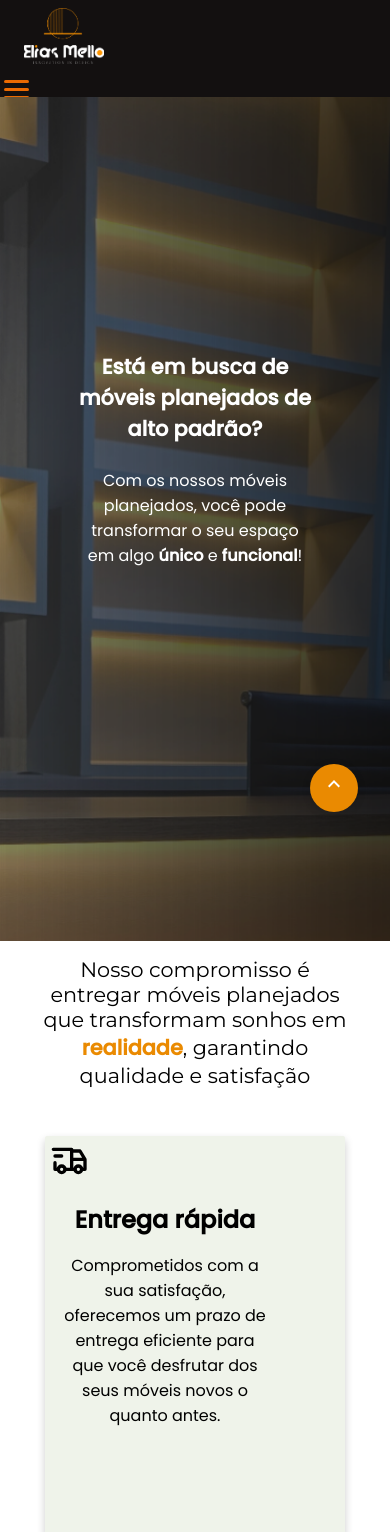
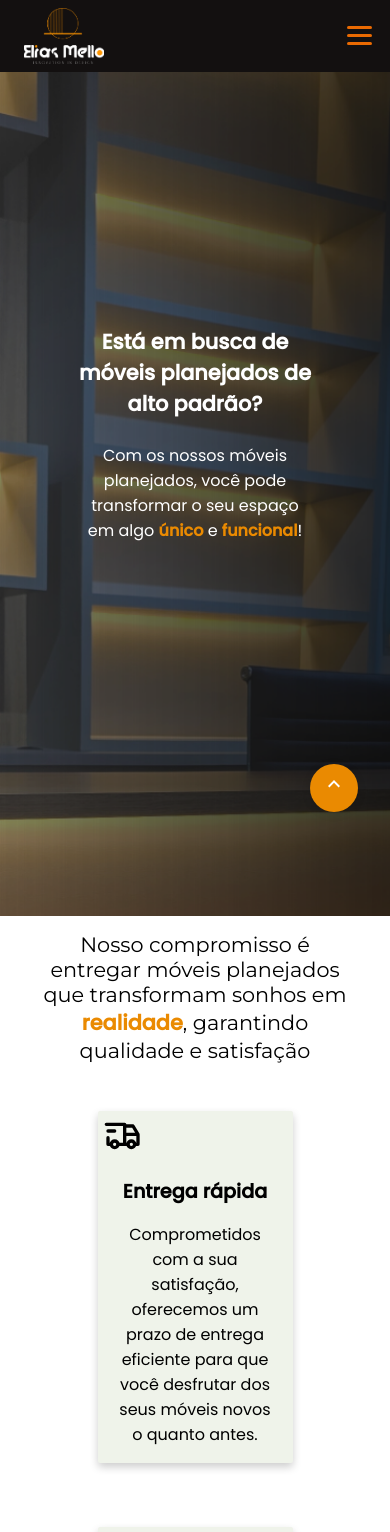
Before and after one commit to leandrobss1/EliasMelloPlanejados, a React (Create React App) app: page / in a window 390 px wide. Shown: the top 1532 px of the page. Built offline with nearby package versions, Linux system fonts and the light colour scheme.

Commit message:
Ajustando responsividade e adequando para todo tipo de dispositivo

```diff
--- a/src/components/Cards/ServiceCardStyle.ts
+++ b/src/components/Cards/ServiceCardStyle.ts
@@ -29,7 +29,7 @@ export const CardsWrapper = styled.div`
 	justify-content: center;
 	width: 100%;
 
-	@media (max-width: 930px) and (min-width: 768px) {
+	@media (max-width: 930px) and (min-width: 750px) {
 		width: 100%;
 	}
 
@@ -50,12 +50,12 @@ export const CardsTitle = styled.h1`
 		color: #ea8a01;
 	}
 
-	@media (max-width: 930px) and (min-width: 425px) {
+	@media (max-width: 930px) and (min-width: 750px) {
 		font-size: 1.5rem;
 		width: 80%;
 	}
 
-	@media (max-width: 425px) and (min-width: 50px) {
+	@media (max-width: 750px) and (min-width: 50px) {
 		font-size: 1.3rem;
 		width: 80%;
 	}
@@ -78,6 +78,16 @@ export const Card = styled.div`
 		transition: 0.4s;
 		box-shadow: 0 4px 8px rgba(0, 0, 0, 0.5);
 	}
+
+	@media (max-width: 421px) and (min-width: 375px) {
+		width: 50%;
+		height: auto;
+	}
+
+	@media (max-width: 375px) and (min-width: 320px) {
+		width: 80%;
+		height: auto;
+	}
 `;
 
 export const CardImage = styled.img`
@@ -91,12 +101,12 @@ export const CardContent = styled.div`
 	height: calc(100% - 200px);
 	box-sizing: border-box;
 
-	@media (max-width: 930px) and (min-width: 425px) {
+	@media (max-width: 930px) and (min-width: 750px) {
 		width: 300px;
 	}
 
-	@media (max-width: 425px) and (min-width: 50px) {
-		width: 80%;
+	@media (max-width: 750px) and (min-width: 50px) {
+		width: 100%;
 	}
 `;
 
@@ -105,12 +115,12 @@ export const CardTitle = styled.h2`
 	margin-bottom: 1rem;
 	text-align: center;
 
-	@media (max-width: 930px) and (min-width: 425px) {
+	@media (max-width: 930px) and (min-width: 750px) {
 		font-size: 1rem;
 		width: 40%;
 	}
 
-	@media (max-width: 750px) and (min-width: 399px) {
+	@media (max-width: 750px) and (min-width: 50px) {
 		font-size: 1.2rem;
 		width: 100%;
 	}
@@ -121,7 +131,7 @@ export const CardParagraph = styled.p`
 	text-align: center;
 	color: black;
 
-	@media (max-width: 930px) and (min-width: 425px) {
+	@media (max-width: 930px) and (min-width: 750px) {
 		font-size: 0.8rem;
 		width: 40%;
 	}
--- a/src/components/GoogleComments/styles.ts
+++ b/src/components/GoogleComments/styles.ts
@@ -60,11 +60,11 @@ export const GoogleComments = styled.img`
 		transition: 0.3s;
 	}
 
-	@media (max-width: 768px) {
-		flex: 0 0 calc(50% - 0.5rem);
+	@media (max-width: 930px) and (min-width: 750px) {
+		flex: 0 0 calc(50% - 0.4rem);
 	}
 
-	@media (max-width: 480px) {
-		flex: 0 0 calc(100% - 0.5rem);
+	@media (max-width: 749px) and (min-width: 50px) {
+		flex: 0 0 calc(50% - 0.3rem);
 	}
 `;
--- a/src/components/Header/styles.ts
+++ b/src/components/Header/styles.ts
@@ -159,8 +159,6 @@ export const HamburgerIcon = styled.div`
 	cursor: pointer;
 	transition: transform 0.3s ease;
 	position: relative;
-	top: 5px;
-	right: -2px;
 	z-index: 20;
 
 	div {
@@ -185,10 +183,13 @@ export const HamburgerIcon = styled.div`
 
 	@media (max-width: 768px) {
 		display: flex;
+		position: absolute;
+		right: 1.5rem;
 	}
 
-	@media (max-width: 500px) {
-		right: 15px;
+	@media (max-width: 480px) {
+		top: 23px;
+		right: 1rem;
 	}
 `;
 
@@ -207,7 +208,7 @@ export const Menu = styled.div<{ isMenuOpen: boolean }>`
 		top: 70px;
 		right: 0;
 		background-color: #131010;
-		width: 24%;
+		width: 20%;
 		padding: 1rem;
 		align-items: center;
 		gap: 1.5rem;
@@ -215,12 +216,17 @@ export const Menu = styled.div<{ isMenuOpen: boolean }>`
 		z-index: 10;
 	}
 
-	@media (max-width: 480px) {
-		width: 40%;
+	@media (max-width: 669px) and (min-width: 479px) {
 		top: 60px;
+		width: 30%;
 	}
 
-	@media (min-width: 1024px) {
+	@media (max-width: 479px) and (min-width: 300px) {
+		top: 60px;
+		width: 53%;
+	}
+
+	/* @media (min-width: 1024px) {
 		display: flex;
 		flex-direction: row;
 		position: relative;
@@ -230,7 +236,7 @@ export const Menu = styled.div<{ isMenuOpen: boolean }>`
 		width: auto;
 		padding: 0;
 		gap: 2rem;
-	}
+	} */
 `;
 
 export const MenuButton = styled.button`
--- a/src/components/Main/styles.ts
+++ b/src/components/Main/styles.ts
@@ -85,4 +85,10 @@ export const MainParagraph = styled.p`
 		padding: 1.5rem;
 		width: 90%;
 	}
+
+	strong {
+		@media (max-width: 930px) and (min-width: 50px) {
+			color: #ea8a01;
+		}
+	}
 `;
--- a/src/components/Project/styles.ts
+++ b/src/components/Project/styles.ts
@@ -16,8 +16,20 @@ export const CarouselContainer = styled.div`
 		}
 	}
 
-	@media (max-width: 750px) and (min-width: 50px) {
+	@media (max-width: 750px) and (min-width: 387px) {
 		width: 100%;
+
+		img {
+			height: 32rem;
+		}
+	}
+
+	@media (max-width: 386px) and (min-width: 50px) {
+		width: 100%;
+
+		img {
+			height: 27rem;
+		}
 	}
 `;
 
@@ -41,7 +53,7 @@ export const CarouselTitle = styled.h1`
 
 	@media (max-width: 750px) and (min-width: 50px) {
 		font-size: 1.3rem;
-		width: 80%;
+		width: 100%;
 	}
 `;
 
```
